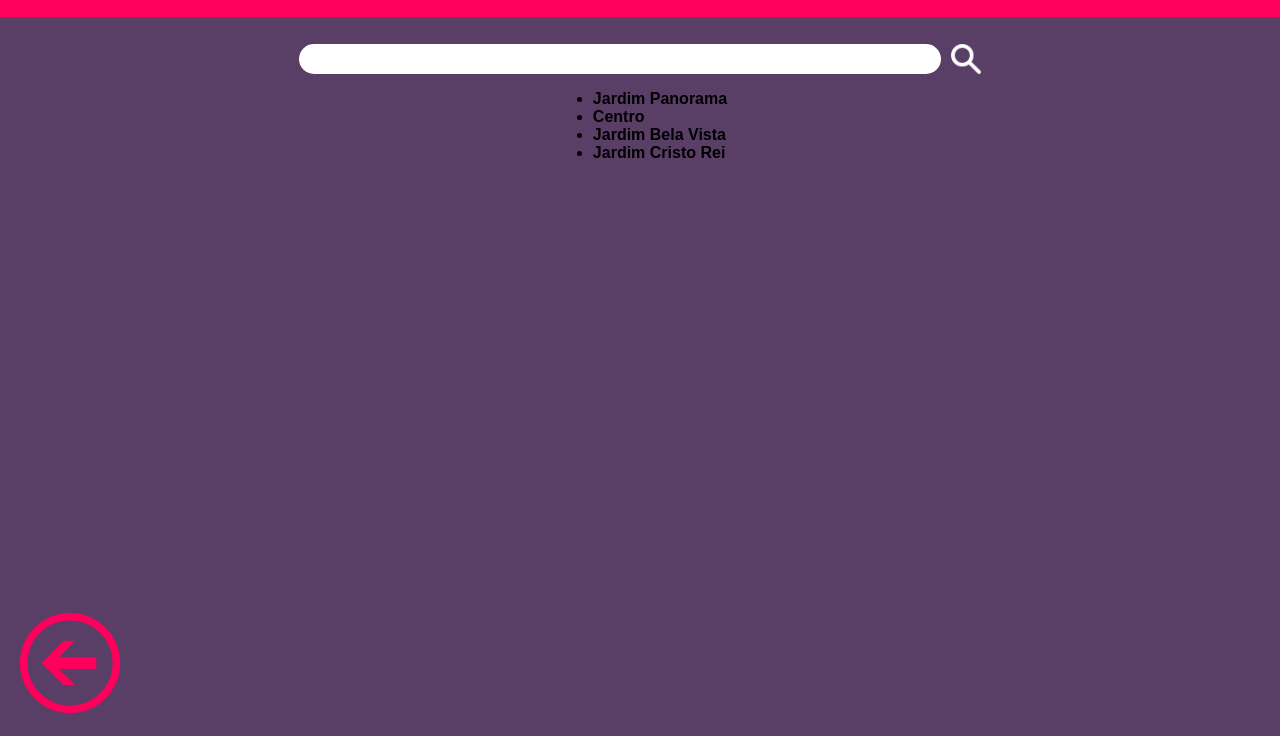
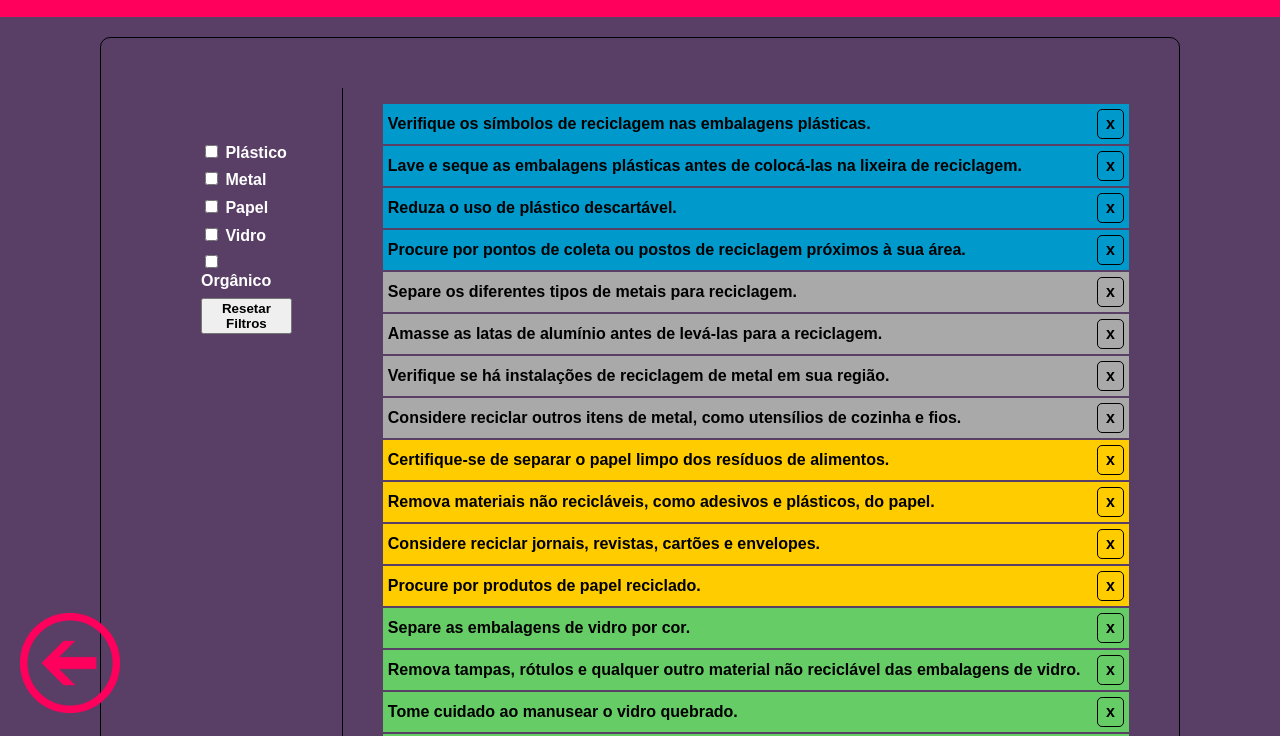
Before and after one commit to DavidPradoNeto/projeto-web, a plain HTML site: page dicas.html in a window 1280 px wide. Shown: the part 63-799 px from the top of the page. Drawn offline with Linux system fonts and the light colour scheme.

Commit message:
Adicionado filtro por tipo e listaBase padrao

```diff
--- a/dicas.html
+++ b/dicas.html
@@ -5,11 +5,12 @@
 	<meta charset="UTF-8" />
 	<script src="script.js"></script>
 	<link rel="stylesheet" href="style.css" />
+	<link rel="stylesheet" href="style-dicas.css">
 	<link rel="shortcut icon" href="img/reciclar.png" type="image/x-icon" />
 	<title>Dicas de Reciclagem</title>
 </head>
 
-<body>
+<body onload="loadList()">
 	<nav id="top-menu">
 		<div id="menu">
 			<ul>
@@ -26,17 +27,40 @@
 			<span></span>
 		</div>
 	</nav>
-	<section id="content">
-		<div class="buscar">
-			<input id="inputBuscar" type="text" onkeyup="search()" />
-			<img id="inputIcon" src="img/search-icon.png" alt="buscar" />
+	<section class="container-dicas">
+		<div class="filtro">
+			<form id="filterForm">
+				<span>
+					<input type="checkbox" name="filter" value="plastico" onchange="filterResults()">
+					Plástico
+				</span>
+
+				<span>
+					<input type="checkbox" name="filter" value="metal" onchange="filterResults()">
+					Metal
+				</span>
+
+				<span>
+					<input type="checkbox" name="filter" value="papel" onchange="filterResults()">
+					Papel
+				</span>
+
+				<span>
+					<input type="checkbox" name="filter" value="vidro" onchange="filterResults()">
+					Vidro
+				</span>
+
+				<span>
+					<input type="checkbox" name="filter" value="organico" onchange="filterResults()">
+					Orgânico
+				</span>
+
+				<div>
+					<button type="button" onclick="resetFilters()">Resetar Filtros</button>
+				</div>
+			</form>
 		</div>
-		<ul id="lista">
-			<li>Jardim Panorama</li>
-			<li>Centro</li>
-			<li>Jardim Bela Vista</li>
-			<li>Jardim Cristo Rei</li>
-		</ul>
+		<div id="lista"></div>
 	</section>
 	<a id="btnVoltar" href="index.html"><img width="100px" src="img/voltar.png" alt="VOLTAR" /></a>
 </body>
--- a/script.js
+++ b/script.js
@@ -3,53 +3,195 @@ function toggleMenu() {
 	menu.classList.toggle("active");
 }
 
-const originalList = [
-	"Jardim Panorama",
-	"Centro",
-	"Jardim Bela Vista",
-	"Jardim Cristo Rei",
-];
+const listaBase = {
+	plastico: [
+		{
+			id: 1,
+			dica: "Verifique os símbolos de reciclagem nas embalagens plásticas.",
+		},
+		{
+			id: 2,
+			dica: "Lave e seque as embalagens plásticas antes de colocá-las na lixeira de reciclagem.",
+		},
+		{ id: 3, dica: "Reduza o uso de plástico descartável." },
+		{
+			id: 4,
+			dica: "Procure por pontos de coleta ou postos de reciclagem próximos à sua área.",
+		},
+	],
+	metal: [
+		{
+			id: 1,
+			dica: "Separe os diferentes tipos de metais para reciclagem.",
+		},
+		{
+			id: 17,
+			dica: "Amasse as latas de alumínio antes de levá-las para a reciclagem.",
+		},
+		{
+			id: 3,
+			dica: "Verifique se há instalações de reciclagem de metal em sua região.",
+		},
+		{
+			id: 4,
+			dica: "Considere reciclar outros itens de metal, como utensílios de cozinha e fios.",
+		},
+	],
+	papel: [
+		{
+			id: 1,
+			dica: "Certifique-se de separar o papel limpo dos resíduos de alimentos.",
+		},
+		{
+			id: 2,
+			dica: "Remova materiais não recicláveis, como adesivos e plásticos, do papel.",
+		},
+		{
+			id: 3,
+			dica: "Considere reciclar jornais, revistas, cartões e envelopes.",
+		},
+		{ id: 4, dica: "Procure por produtos de papel reciclado." },
+	],
+	vidro: [
+		{ id: 1, dica: "Separe as embalagens de vidro por cor." },
+		{
+			id: 2,
+			dica: "Remova tampas, rótulos e qualquer outro material não reciclável das embalagens de vidro.",
+		},
+		{ id: 3, dica: "Tome cuidado ao manusear o vidro quebrado." },
+		{
+			id: 4,
+			dica: "Reutilize garrafas de vidro para armazenar líquidos em vez de comprar novas embalagens.",
+		},
+	],
+	organico: [
+		{
+			id: 1,
+			dica: "Comece uma composteira em casa para reciclar resíduos orgânicos.",
+		},
+		{ id: 2, dica: "Evite colocar resíduos orgânicos na lixeira comum." },
+		{
+			id: 3,
+			dica: "Verifique se há programas de coleta de resíduos orgânicos em sua área.",
+		},
+		{
+			id: 4,
+			dica: "Utilize o composto orgânico produzido em sua composteira ou adquira adubo orgânico para fertilizar seu jardim.",
+		},
+	],
+};
 
-function search() {
-	document.getElementById("inputIcon").src = "img/search-icon.png";
-	let keycode = event.keyCode;
-	console.log(keycode);
-	if (
-		keycode === 8 ||
-		(keycode > 46 && keycode < 91) ||
-		(keycode > 95 && keycode < 106)
-	) {
-		let value = event.target.value;
-		// let list = Array.from(document.getElementById("lista").childNodes).filter(n => n.nodeName === 'LI');
-		let list = document.getElementById("lista");
-		let listaFiltrada = Array.from(list.childNodes).filter(
-			(i) => i.textContent.toLowerCase() === value.toLowerCase()
-		);
+// FUNÇÃO SOMENTE PARA INICIALIZAR A LISTA BASE (RODAR VIA CONSOLE)
+function carregaLista() {
+	localStorage.setItem("lista", JSON.stringify(listaBase));
+}
 
-		//	Altera a lista pra mostrar somente os filtrados
-		if (listaFiltrada.length > 1) {
-			list.innerHTML = "";
-			listaFiltrada.forEach((item) => {
-				list.appendChild(item);
-			});
-		} else if (value.length > 0) {
-			// se nao encontrar nenhum item e tiver algo escrito no input habilita opção de adicionar
-			document.getElementById("inputIcon").src = "img/plus-icon.png";
+function loadList(filterParam) {
+	let list = document.getElementById("lista");
+	list.innerHTML = "";
+	// timeout pra dar tempo de carregar as informações
+	setTimeout(() => {
+		var filterOptions = filterParam
+			? filterParam
+			: ["plastico", "metal", "papel", "vidro", "organico"];
+
+		var lista = JSON.parse(localStorage.getItem("lista"));
+		if (lista) {
+			var { plastico, metal, papel, vidro, organico } = lista;
+			let ul = document.createElement("ul");
+			if (plastico.length > 0 && filterOptions.includes("plastico")) {
+				plastico.forEach((item) => {
+					let li = document.createElement("li");
+					li.id = "plastico-list";
+					li.textContent = item.dica;
+					deleteBtn = document.createElement("span");
+					deleteBtn.classList.add("removeDica");
+					deleteBtn.id = item.id;
+					deleteBtn.innerHTML = "x";
+					li.append(deleteBtn);
+					ul.append(li);
+				});
+			}
+			if (metal.length > 0 && filterOptions.includes("metal")) {
+				metal.forEach((item) => {
+					li = document.createElement("li");
+					li.id = "metal-list";
+					li.textContent = item.dica;
+					deleteBtn = document.createElement("span");
+					deleteBtn.classList.add("removeDica");
+					deleteBtn.id = item.id;
+					deleteBtn.innerHTML = "x";
+					li.append(deleteBtn);
+					ul.append(li);
+				});
+			}
+			if (papel.length > 0 && filterOptions.includes("papel")) {
+				papel.forEach((item) => {
+					let li = document.createElement("li");
+					li.id = "papel-list";
+					li.textContent = item.dica;
+					deleteBtn = document.createElement("span");
+					deleteBtn.classList.add("removeDica");
+					deleteBtn.id = item.id;
+					deleteBtn.innerHTML = "x";
+					li.append(deleteBtn);
+					ul.append(li);
+				});
+			}
+			if (vidro.length > 0 && filterOptions.includes("vidro")) {
+				vidro.forEach((item) => {
+					let li = document.createElement("li");
+					li.id = "vidro-list";
+					li.textContent = item.dica;
+					deleteBtn = document.createElement("span");
+					deleteBtn.classList.add("removeDica");
+					deleteBtn.id = item.id;
+					deleteBtn.innerHTML = "x";
+					li.append(deleteBtn);
+					ul.append(li);
+				});
+			}
+			if (organico.length > 0 && filterOptions.includes("organico")) {
+				organico.forEach((item) => {
+					let li = document.createElement("li");
+					li.id = "organico-list";
+					li.textContent = item.dica;
+					deleteBtn = document.createElement("span");
+					deleteBtn.classList.add("removeDica");
+					deleteBtn.id = item.id;
+					deleteBtn.innerHTML = "x";
+					li.append(deleteBtn);
+					ul.append(li);
+				});
+			}
+			list.appendChild(ul);
+		} else {
+			carregaLista();
+			loadList();
 		}
-		if (value.length < 1) {
-			// se o input estiver vazio, reseta a lista pro valor original
-			list.innerHTML = "";
-			originalList.forEach((item) => {
-				li = document.createElement("li");
-				li.textContent = item;
-				list.append(li);
-			});
+	}, 500);
+}
+
+function filterResults() {
+	var form = document.getElementById("filterForm");
+	var checkboxes = form.elements["filter"];
+	var selectedFilters = [];
+
+	for (var i = 0; i < checkboxes.length; i++) {
+		if (checkboxes[i].checked) {
+			selectedFilters.push(checkboxes[i].value);
 		}
+	}
+	if (selectedFilters.length > 0) loadList(selectedFilters);
+	else loadList();
+}
 
-		// if (list.length === 0) {
-		// 	document.getElementById("inputIcon").src = "img/search-icon.png";
-		// } else {
-		// 	document.getElementById("inputIcon").src = "img/plus-icon.png";
-		// }
+function resetFilters() {
+	var form = document.getElementById("filterForm");
+	var checkboxes = form.elements["filter"];
+
+	for (var i = 0; i < checkboxes.length; i++) {
+		checkboxes[i].checked = false;
 	}
+	loadList();
 }
--- /dev/null
+++ b/style-dicas.css
@@ -0,0 +1,72 @@
+#metal-list {
+	background-color: #a9a9a9;
+}
+#plastico-list {
+	background-color: #0099cc;
+}
+#papel-list {
+	background-color: #ffcc00;
+}
+#vidro-list {
+	background-color: #66cc66;
+}
+#organico-list {
+	background-color: #ff3333;
+}
+
+.container-dicas {
+	display: flex;
+	border-radius: 5px;
+	padding: 10px;
+	margin: 100px;
+	padding: 50px;
+	border-radius: 10px;
+	border: 1px solid black;
+}
+
+#filterForm {
+	display: flex;
+	flex-direction: column;
+	justify-content: space-around;
+	height: 200px;
+}
+
+.filtro {
+	padding: 50px;
+	left: 10%;
+	border-right: 1px solid black;
+}
+
+ul {
+	list-style: none;
+}
+
+li {
+	display: flex;
+	justify-content: space-between;
+	align-items: center;
+	padding: 5px;
+	margin-bottom: 2px;
+}
+
+span {
+	color: white;
+}
+
+.removeDica {
+	color: black;
+	border-radius: 5px;
+	border: 1px solid black;
+	padding: 5px;
+	padding-left: 8px;
+	padding-right: 8px;
+	margin-left: 10px;
+}
+
+.removeDica:hover {
+	cursor: pointer;
+}
+
+.removeDica::selection {
+	background-color: #00000000;
+}
--- a/style.css
+++ b/style.css
@@ -2,6 +2,7 @@
 	font-family: sans-serif;
 	font-weight: 600;
 }
+
 body {
 	margin: 0;
 	padding: 0;
```
